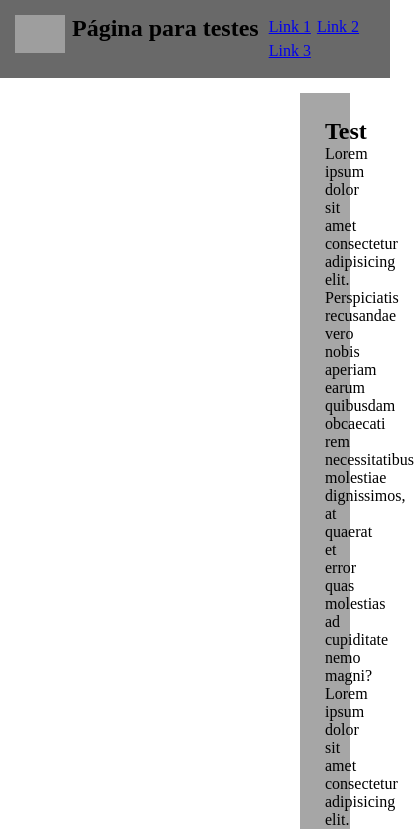
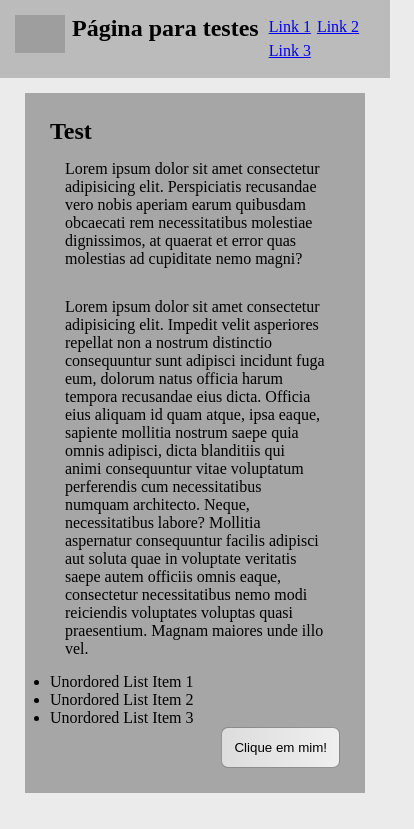
Before and after one commit to userfortest01/html-css-test, a plain HTML site: page index.html in a window 390 px wide. Shown: the top 829 px of the page, 414 px wide, since content can reach past the window. Drawn offline with Linux system fonts and the light colour scheme; grey boxes are pictures that could not be loaded.

Commit message:
Atualização do CSS
Atualizei o CSS, estava com alguns problemas de responsividade e faltava melhorar o design.

```diff
--- a/style.css
+++ b/style.css
@@ -3,8 +3,12 @@
     padding: 0;
 }
 
+body{
+    background-color: #ebebeb;
+}
+
 header {
-    background-color: #696969;
+    background-color: #bbbbbb;
     height: 3em;
     padding: 15px;
 }
@@ -27,7 +31,7 @@ header > nav > a {
 
 main {
     background-color: #a6a6a6;
-    margin: 15px 300px;
+    margin: 15px 215px;
     padding: 25px;
 }
 
@@ -42,6 +46,10 @@ main > div.button > button#click-me {
     padding: 12px;
 }
 
+main > p {
+    padding: 15px;
+}
+
 footer {
     background-color: #626262aa;
     text-align: center;
@@ -49,12 +57,22 @@ footer {
     padding: 15px;
 }
 
-@media (max-width: 590px) {
+/* Media Querys para Responsividade */
+/* Media Query Médio */
+@media (max-width: 750px) {
     header > nav > a {
         padding: 5px;
     }
+
+    main {
+        background-color: #a6a6a6;
+        margin: 15px 125px;
+        padding: 25px;
+    }
+
 }
 
+/* Media Query Pequeno */
 @media (max-width: 525px) {
     header > h1 {
         font-size: 1.5em;
@@ -64,4 +82,11 @@ footer {
     header > nav > a {
         padding: 3px;
     }
+
+    main {
+        background-color: #a6a6a6;
+        margin: 15px 25px;
+        padding: 25px;
+    }
+
 }
```
